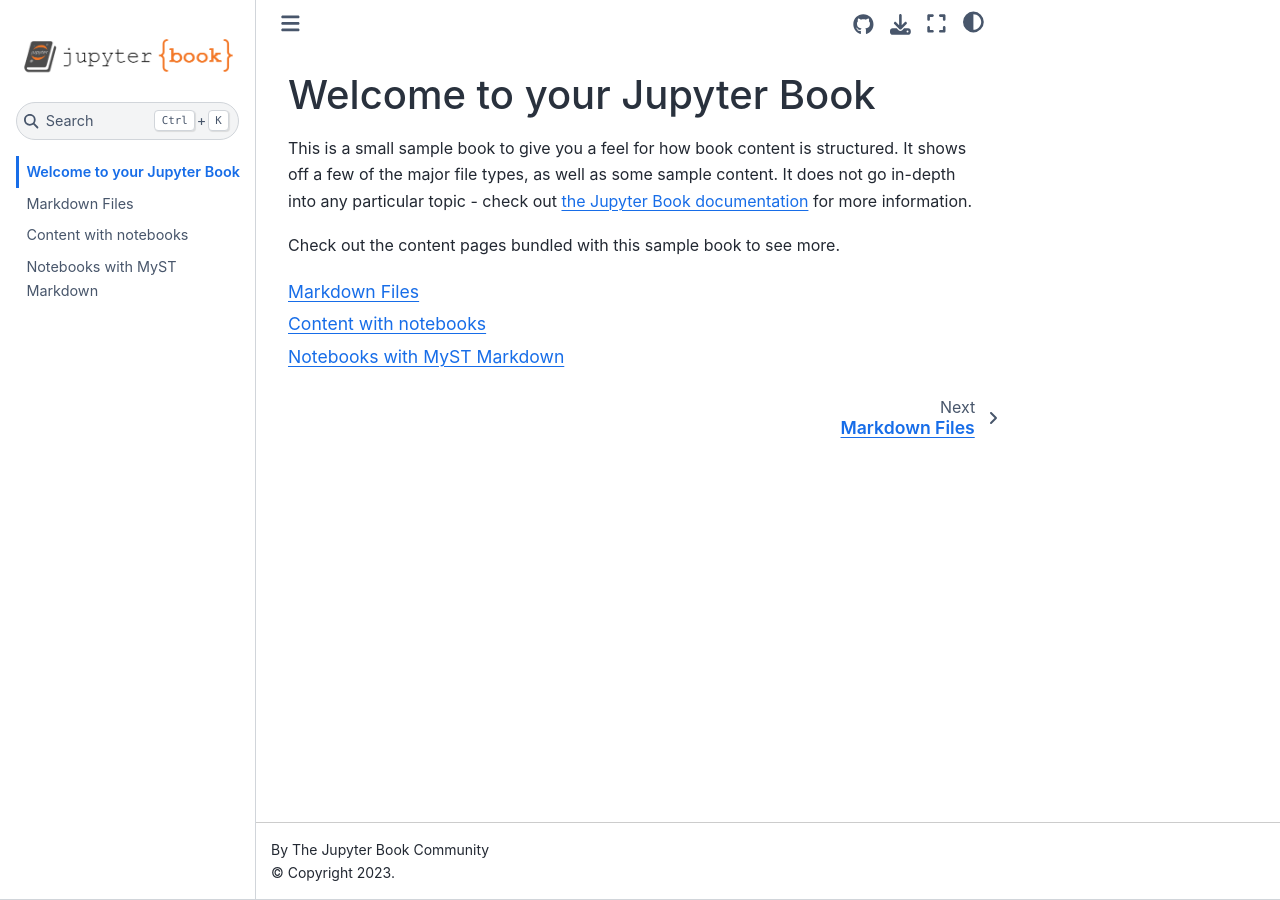
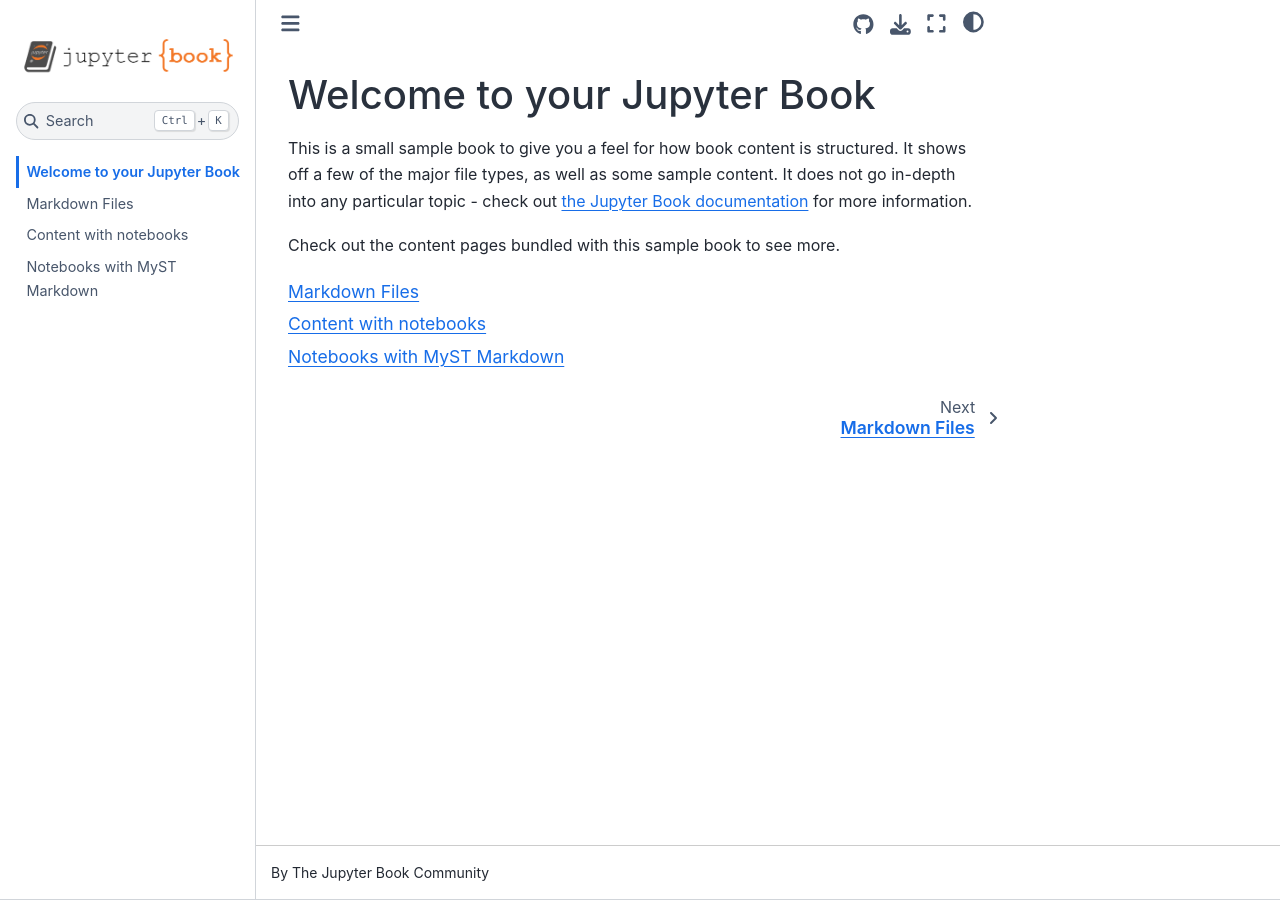
Before and after one commit to firasm/jb_jlite, a Jupyter Book: the page built from intro.md, in a window 1280 px wide. Built offline with Jupyter Book 1.0.4 settings and Sphinx 7.4.7 and the Sphinx Book theme 1.1.4, drawn with Linux system fonts in a browser that asks for light colours.

Commit message:
update config with 'jupyterlite_sphinx'

```diff
--- a/_config.yml
+++ b/_config.yml
@@ -30,3 +30,9 @@
 html:
   use_issues_button: true
   use_repository_button: true
+
+sphinx:
+  extra_extensions:
+    - jupyterlite_sphinx
+  config:
+    html_show_copyright: false
```
